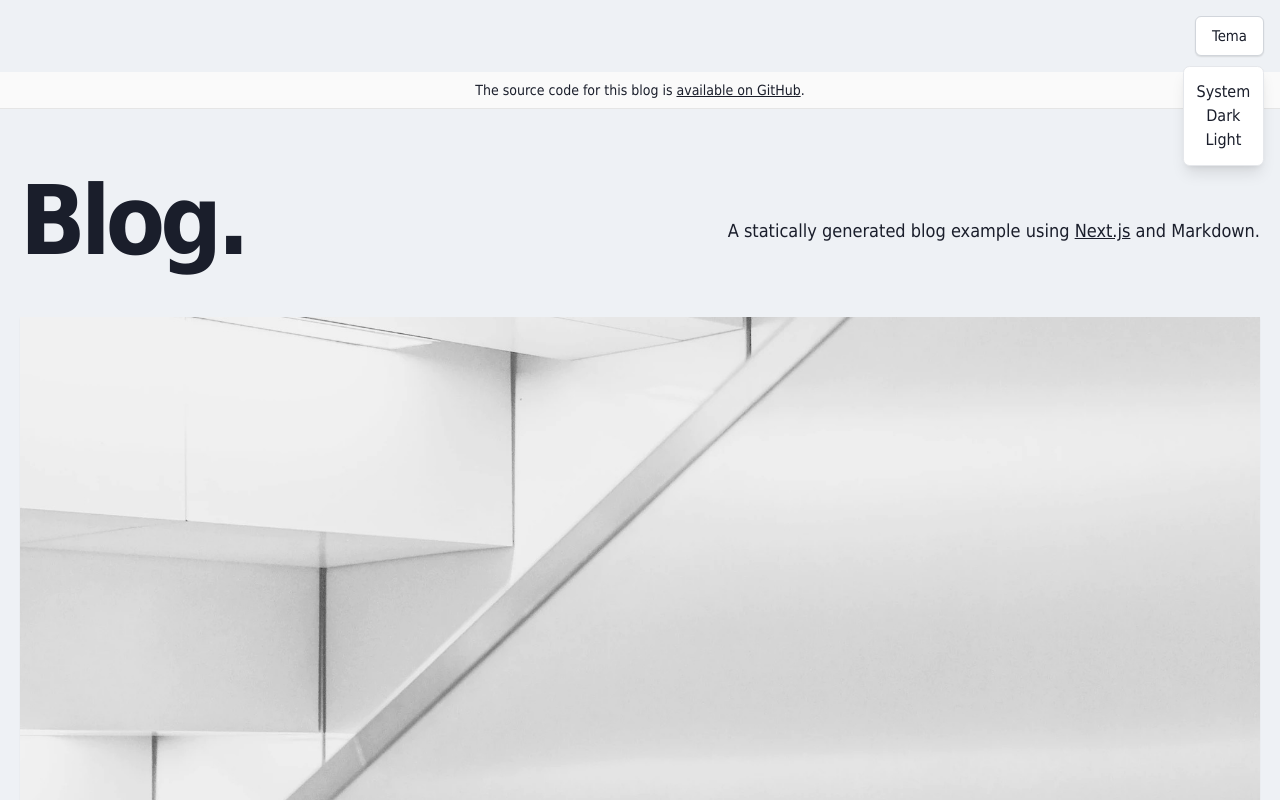
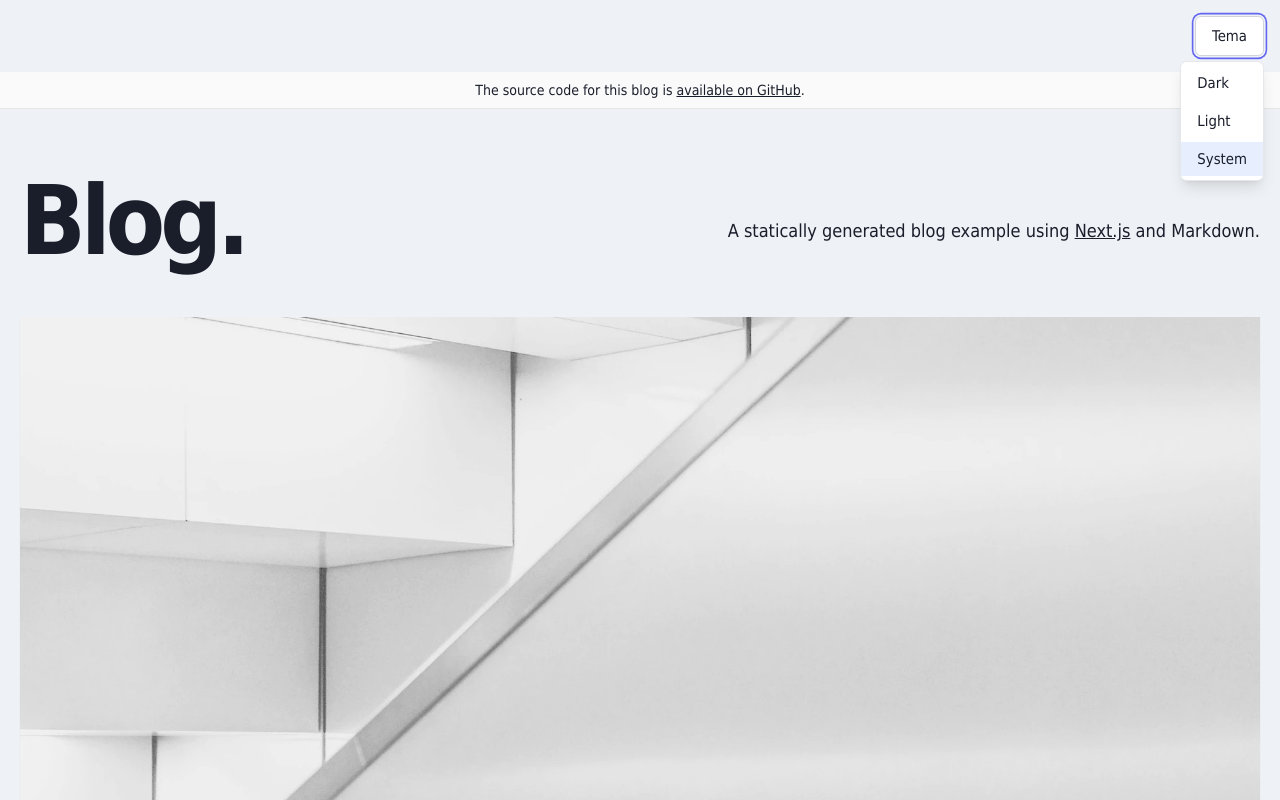
Before and after one commit to leandroslc/my-site, a Next.js app: page / in a window 1280 px wide. Both pictures are taken after a click on the button "Tema". Shown: the top 800 px of the page. Built offline with nearby package versions, Linux system fonts and the light colour scheme.

Commit message:
feat: Improvements for the theme selector style

```diff
--- a/modules/app/components/theme-toggle.tsx
+++ b/modules/app/components/theme-toggle.tsx
@@ -1,9 +1,10 @@
 import { Dropdown } from '~/modules/base/components/dropdown'
+import { DropdownItem } from '~/modules/base/components/dropdown-item'
 import { useStore } from '../data/state'
 import { Themes } from '../data/types'
 
 export const ThemeToggle = () => {
-  const { setTheme } = useStore()
+  const { theme, setTheme } = useStore()
 
   const handleThemeChange = (theme: Themes) => {
     setTheme(theme)
@@ -12,9 +13,30 @@ export const ThemeToggle = () => {
   return (
     <>
       <Dropdown id="theme-toggle" label="Tema">
-        <button onClick={() => handleThemeChange(Themes.System)}>System</button>
-        <button onClick={() => handleThemeChange(Themes.Dark)}>Dark</button>
-        <button onClick={() => handleThemeChange(Themes.Light)}>Light</button>
+        <DropdownItem
+          as="button"
+          type="button"
+          active={theme === Themes.Dark}
+          onClick={() => handleThemeChange(Themes.Dark)}
+        >
+          Dark
+        </DropdownItem>
+        <DropdownItem
+          as="button"
+          type="button"
+          active={theme === Themes.Light}
+          onClick={() => handleThemeChange(Themes.Light)}
+        >
+          Light
+        </DropdownItem>
+        <DropdownItem
+          as="button"
+          type="button"
+          active={theme === Themes.System}
+          onClick={() => handleThemeChange(Themes.System)}
+        >
+          System
+        </DropdownItem>
       </Dropdown>
     </>
   )
--- /dev/null
+++ b/modules/base/components/dropdown-item/index.tsx
@@ -0,0 +1,25 @@
+import { PropsWithChildren } from 'react'
+import { AnyComponentType, PropsWithAnyComponent } from '../../types'
+import * as S from './styles'
+
+interface InnerProps {
+  active?: boolean
+}
+
+export type Props<
+  T extends AnyComponentType,
+  U = InnerProps
+> = PropsWithAnyComponent<T, PropsWithChildren<U>>
+
+export const DropdownItem = <T extends AnyComponentType>({
+  as,
+  active = false,
+  children,
+  ...otherProps
+}: Props<T>) => {
+  return (
+    <S.Item as={as} $isActive={active} {...otherProps}>
+      {children}
+    </S.Item>
+  )
+}
--- /dev/null
+++ b/modules/base/components/dropdown-item/styles.ts
@@ -0,0 +1,28 @@
+import styled, { css } from 'styled-components'
+
+export const Item = styled.li<{ $isActive: boolean }>`
+  display: flex;
+  align-items: flex-start;
+  padding: 0.4rem 1rem;
+  font-size: 0.925rem;
+
+  & + & {
+    margin-top: 0.2rem;
+  }
+
+  &:hover,
+  &:focus {
+    background-color: ${({ theme }) => theme.dropdown.item.backHover};
+  }
+
+  ${({ theme, $isActive }) =>
+    $isActive &&
+    css`
+      background-color: ${theme.dropdown.item.backActive};
+
+      &:hover,
+      &:focus {
+        background-color: ${({ theme }) => theme.dropdown.item.backActive};
+      }
+    `}
+`
--- a/modules/base/components/dropdown/index.tsx
+++ b/modules/base/components/dropdown/index.tsx
@@ -21,7 +21,7 @@ export const Dropdown = ({ children, id, label, title }: Props) => {
         name: 'offset',
         enabled: true,
         options: {
-          offset: [0, 10],
+          offset: [0, 5],
         },
       },
     ],
@@ -75,7 +75,6 @@ export const Dropdown = ({ children, id, label, title }: Props) => {
       <S.Menu
         ref={menuRef}
         style={styles.popper}
-        role="menu"
         aria-orientation="vertical"
         aria-labelledby={id}
         $isOpen={isOpen}
--- a/modules/base/components/dropdown/styles.ts
+++ b/modules/base/components/dropdown/styles.ts
@@ -6,7 +6,7 @@ export const Menu = styled.div<{ $isOpen: boolean }>`
   background-color: ${({ theme }) => theme.dropdown.menu.back};
   border: 0.06rem solid ${({ theme }) => theme.dropdown.menu.border};
   border-radius: 0.4rem;
-  padding: 0.8rem;
+  padding: 0.2rem 0;
   box-shadow: 0 0 0 0 ${({ theme }) => theme.dropdown.menu.shadowRing},
     0 10px 15px -3px ${({ theme }) => theme.dropdown.menu.shadow},
     0 4px 6px -4px ${({ theme }) => theme.dropdown.menu.shadow};
@@ -26,4 +26,11 @@ export const Button = styled.button`
   box-shadow: 0 0 ${({ theme }) => theme.dropdown.button.shadow},
     0 0 ${({ theme }) => theme.dropdown.button.shadowRing},
     0 0.06rem 0.1rem 0 ${({ theme }) => theme.dropdown.button.shadow};
+
+  &:focus {
+    box-shadow: 0 0 0 0.1rem ${({ theme }) => theme.all.outlineInset},
+      0 0 0 0.2rem ${({ theme }) => theme.all.outline};
+    outline: 0.1rem solid transparent;
+    outline-offset: 0.1rem;
+  }
 `
--- a/modules/theme/color-scheme.ts
+++ b/modules/theme/color-scheme.ts
@@ -1,4 +1,9 @@
 export const light = {
+  name: 'light',
+  all: {
+    outline: '#6366f1',
+    outlineInset: '#eef1f5',
+  },
   body: {
     back: '#eef1f5',
     text: '#1a1e2b',
@@ -17,12 +22,21 @@ export const light = {
       shadowRing: '#ffffff',
       shadow: 'rgb(0 0 0 / 0.1)',
     },
+    item: {
+      backActive: '#e7efff',
+      backHover: '#efefef',
+    },
   },
 }
 
 export type ColorScheme = typeof light
 
 export const dark: ColorScheme = {
+  name: 'dark',
+  all: {
+    outline: '#6366f1',
+    outlineInset: '#eef1f5',
+  },
   body: {
     back: '#0e0c21',
     text: '#ffffff',
@@ -41,5 +55,9 @@ export const dark: ColorScheme = {
       shadowRing: '#ffffff',
       shadow: 'rgb(0 0 0 / 0.1)',
     },
+    item: {
+      backActive: '#e7efff',
+      backHover: '#efefef',
+    },
   },
 }
--- a/modules/theme/global-styles.tsx
+++ b/modules/theme/global-styles.tsx
@@ -3,6 +3,15 @@ import { createGlobalStyle } from 'styled-components'
 export const GlobalStyles = createGlobalStyle`
   *, ::after, ::before {
     box-sizing: border-box;
+  }
+
+  * {
+    &:focus {
+      box-shadow: 0 0 0 0.1rem ${({ theme }) => theme.all.outlineInset},
+        0 0 0 0.2rem ${({ theme }) => theme.all.outline};
+      outline: 0.1rem solid transparent;
+      outline-offset: 0.1rem;
+    }
   }
 
   body {
```
Also changed, not shown: modules/base/types/index.d.ts (added, +13 -0 lines).
